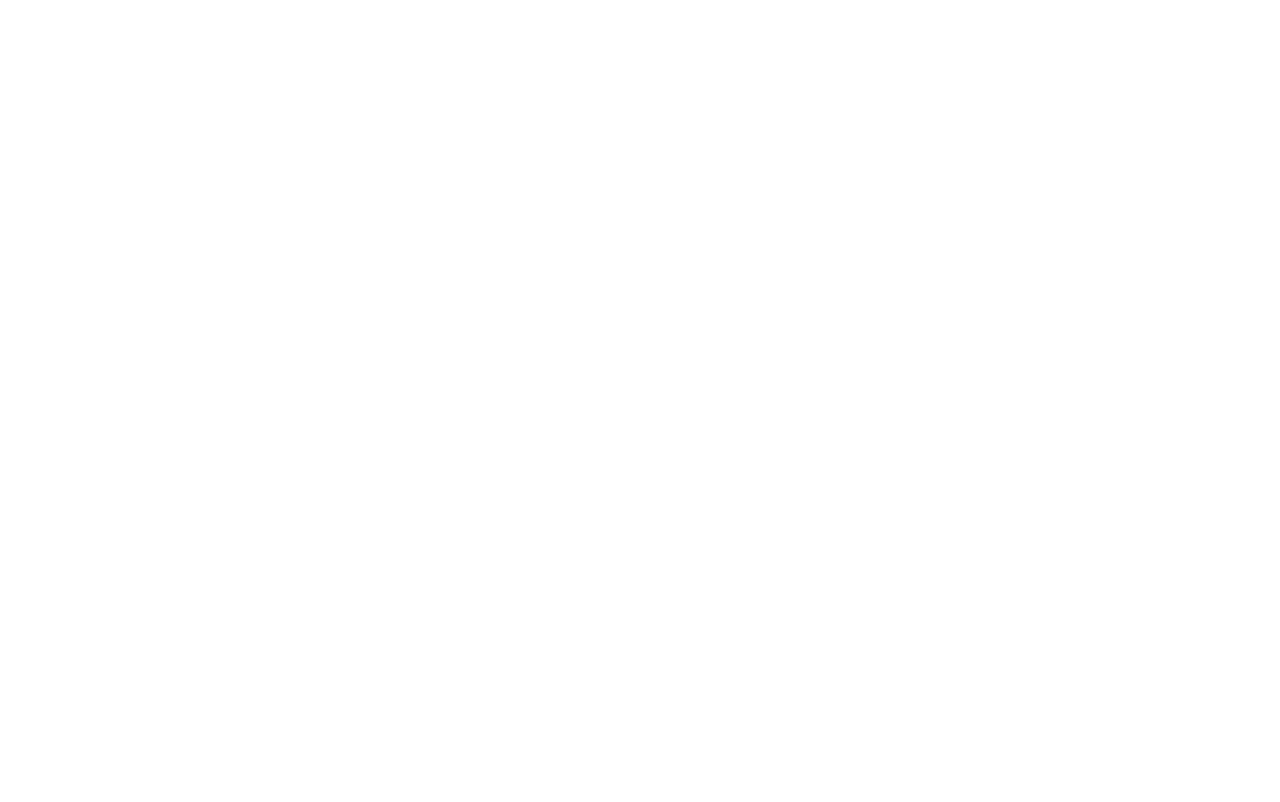
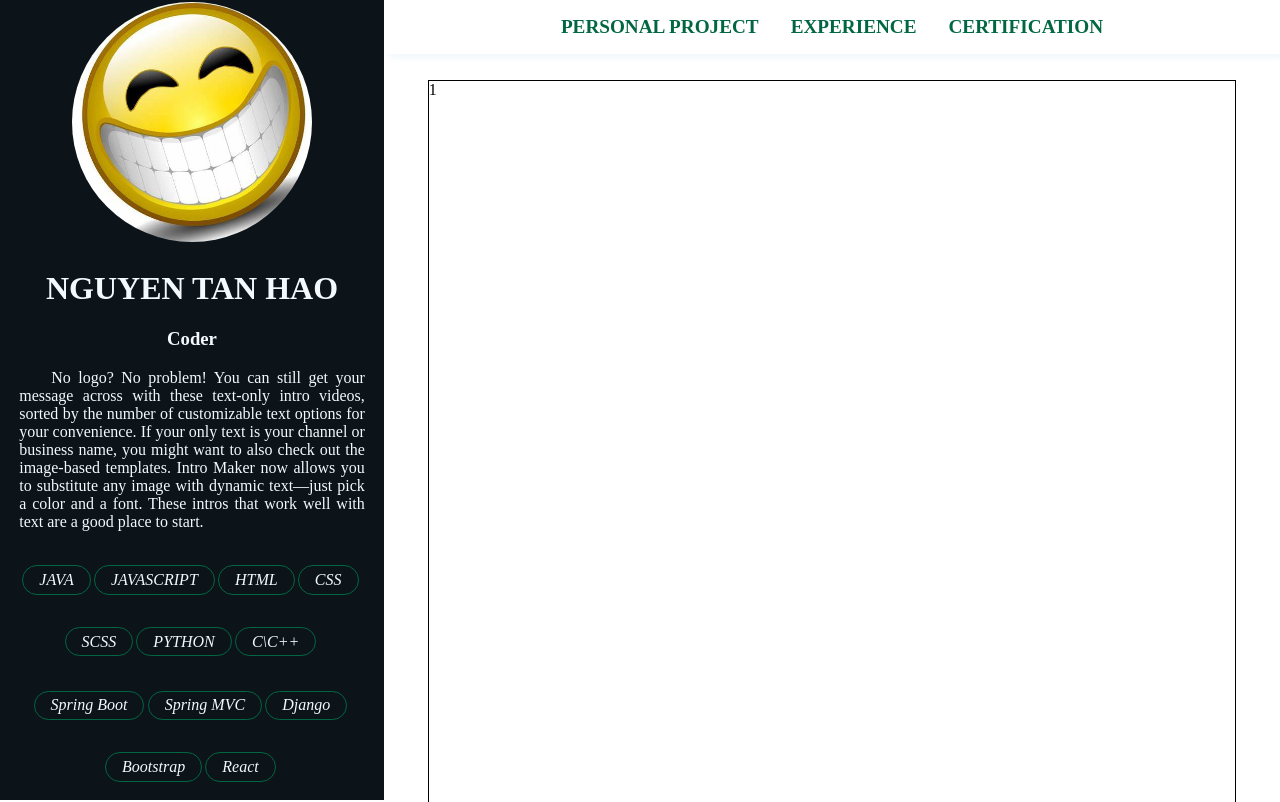
Before and after one commit to tanhao111/tanhao111.github.io, a plain HTML site: page index.html in a window 1280 px wide. Shown: the top 802 px of the page. Drawn offline with Linux system fonts and the light colour scheme.

Commit message:
add some field

```diff
--- a/index.html
+++ b/index.html
@@ -4,9 +4,85 @@
     <meta charset="UTF-8">
     <meta http-equiv="X-UA-Compatible" content="IE=edge">
     <meta name="viewport" content="width=device-width, initial-scale=1.0">
+    <link rel="icon" href="./images/pexels_pixabay_208147_2iD_icon.ico">
+    <link rel="stylesheet" href="./index.css">
     <title>Nguyen Tan Hao</title>
 </head>
 <body>
+    <div class="main">
+        <!-- * this panel to show simple information about me * -->
+        <div class="content-left">
+            <div class="avatar">
+                <img src="./images/th.jpg" alt="avatar" srcset="">
+            </div>
 
+            <div class="information">
+                <h1>NGUYEN TAN HAO</h1>
+                <h3>Coder</h3>
+                <p class="intro">No logo? No problem! You can still get your message across with these text-only intro videos, sorted by the number of customizable text options for your convenience. If your only text is your channel or business name, you might want to also check out the image-based templates. Intro Maker now allows you to substitute any image with dynamic text—just pick a color and a font. These intros that work well with text are a good place to start.</p>
+            </div>
+
+            <div class="work-with-lang">
+                <div class="tag">
+                    <p>JAVA</p>
+                </div>
+                <div class="tag">
+                    <p>JAVASCRIPT</p>
+                </div>
+                <div class="tag">
+                    <p>HTML</p>
+                </div>
+                <div class="tag">
+                    <p>CSS</p>
+                </div>
+                <div class="tag">
+                    <p>SCSS</p>
+                </div>
+                <div class="tag">
+                    <p>PYTHON</p>
+                </div>
+                <div class="tag">
+                    <p>C\C++</p>
+                </div>
+            </div>
+
+            <div class="work-with-framework">
+                <div class="tag">
+                    <p>Spring Boot</p>
+                </div>
+                <div class="tag">
+                    <p>Spring MVC</p>
+                </div>
+                <div class="tag">
+                    <p>Django</p>
+                </div>
+                <div class="tag">
+                    <p>Bootstrap</p>
+                </div>
+                <div class="tag">
+                    <p>React</p>
+                </div>
+            </div>
+        </div>
+
+        <!--
+        * This panel show:
+        * 1./ personal project by type
+        * 2./ experience
+        * 3./ certificated
+        -->
+        <div class="content-right">
+            <div class="menu">
+                <a class="menu-item" href="#personal_project">Personal Project</a>
+                <a class="menu-item" href="#experience">Experience</a>
+                <a class="menu-item" href="#certification">Certification</a>
+            </div>
+            <div class="main-content">
+                <div class="personal-project" id="personal_project">1</div>
+                <div class="experience" id="experience">2</div>
+                <div class="certification" id="certification">3</div>
+            </div>
+        </div>
+    </div>
 </body>
 </html>
--- /dev/null
+++ b/index.scss
@@ -0,0 +1,116 @@
+body{
+    margin: 0;
+    padding: 0;
+}
+
+@mixin myStyle {
+
+}
+
+.main{
+    display: flex;
+    flex-direction: row;
+    width: 100%;
+    position: relative;
+
+    .content-left{
+        position: fixed;
+        z-index: 1;
+        display: flex;
+        flex-direction: column;
+        width: 30%;
+        background-color: rgba(12,19,25,255);
+        color: rgba(244,249,253,255);
+        height: 100vh;
+        justify-content: space-evenly;
+        align-items: center;
+        .avatar{
+            img{
+                width: 15rem;
+                border-radius: 999px;
+            }
+        }
+
+        .information{
+            text-align: center;
+            width: 90%;
+            .intro{
+                text-align: justify;
+                text-indent: 2rem;
+            }
+        }
+
+        .work-with-lang, .work-with-framework{
+            display: flex;
+            flex-direction: row;
+            flex-wrap: wrap;
+            justify-content: center;
+            .tag > p{
+                border: 1px solid rgba(1,103,66,255);
+                border-radius: 99px;
+                padding: .3rem 1rem;
+                margin-right: .2rem;
+                font-style: italic;
+            }
+        }
+
+    }
+
+
+
+    .content-right{
+        display: flex;
+        flex-direction: column;
+        width: 70%;
+        align-items: center;
+        position: absolute;
+        top: 0;
+        right: 0;
+        .menu{
+            position: fixed;
+            display: flex;
+            flex-direction: row;
+            justify-content: center;
+            background-color:#fff ;
+            width: 70%;
+            box-shadow: 5px 5px 5px rgba(244,249,253,255);
+            .menu-item{
+                padding: 1rem;
+                text-transform: uppercase;
+                text-decoration: none;
+                font-weight: 900;
+                font-size: larger;
+                color: rgba(1,103,66,255);
+            }
+            .menu-item:hover{
+                text-decoration: underline;
+            }
+        }
+
+        .main-content{
+            display: flex;
+            flex-direction: column;
+            width: 90%;
+            align-items: center;
+            margin-top: 5rem;
+            .personal-project{
+                height: 100rem;
+                width: 100%;
+                border: 1px solid black;
+            }
+
+            .experience{
+                height: 100rem;
+                width: 100%;
+                border: 1px solid black;
+            }
+
+            .certification{
+                width: 100%;
+                height: 100rem;
+                border: 1px solid black;
+            }
+        }
+
+    }
+}
```
Also changed, not shown: images/9114d261f2aa3ef467bb.jpg (added), images/pexels_pixabay_208147_2iD_icon.ico (added), images/th.jpg (added), index.css, 1 other file.
